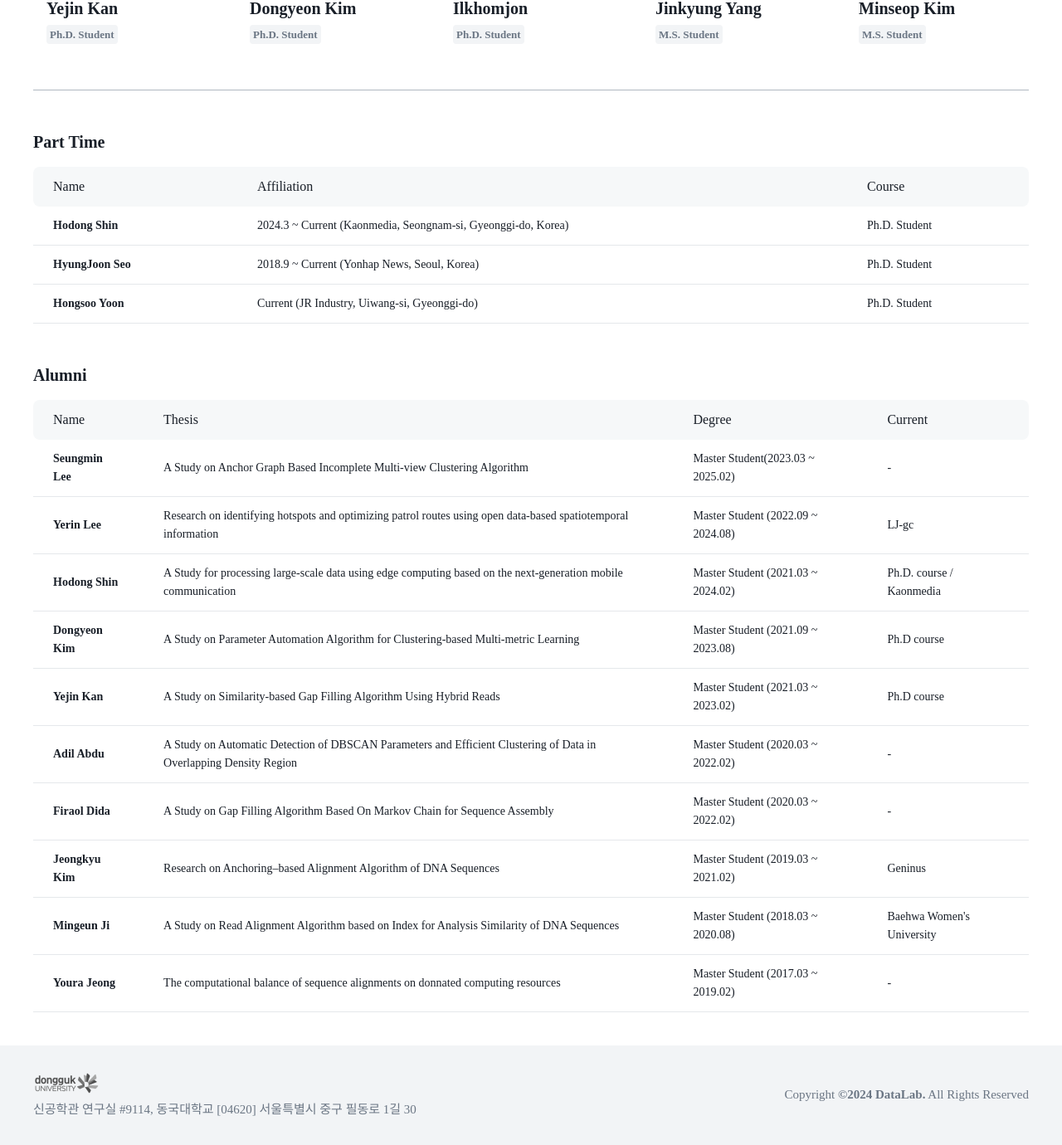
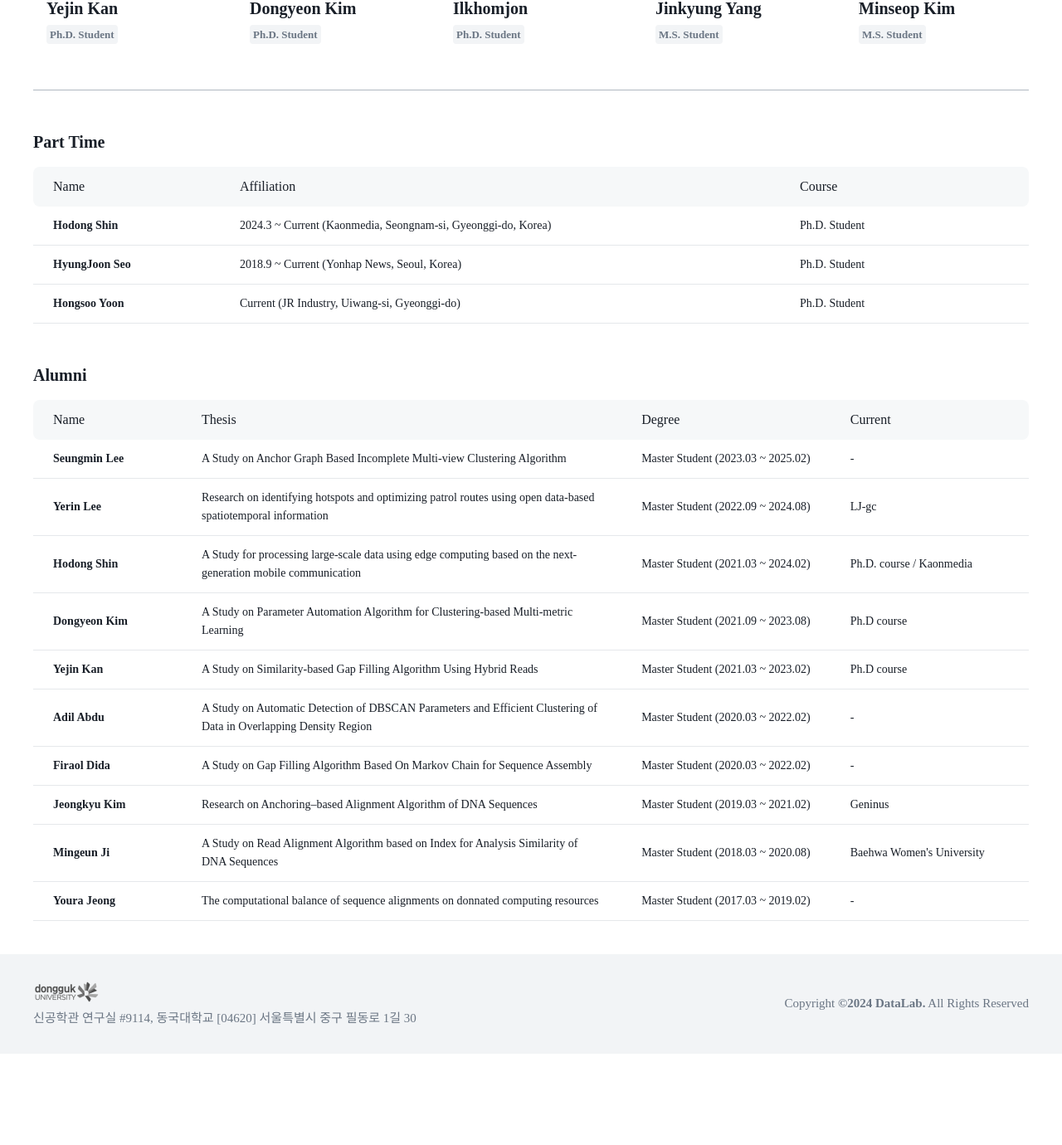
Before and after one commit to seobing/datalab_web, a PHP site: page /students/index.html in a window 1280 px wide. Shown: the part 616-1996 px from the top of the page at 83% size. After the commit the page ends 1886 px from the top, so only its background shows below. Run offline with PHP 8.4, Linux system fonts and the light colour scheme; some web fonts are replaced.

```diff
--- a/_data/students.yml
+++ b/_data/students.yml
@@ -102,7 +102,7 @@ part_time_students:
 alumni:
   - name: Seungmin Lee
     thesis: A Study on Anchor Graph Based Incomplete Multi-view Clustering Algorithm
-    degree: Master Student(2023.03 ~ 2025.02)
+    degree: Master Student (2023.03 ~ 2025.02)
     current: "-"
 
   - name: Yerin Lee
--- a/public_html/assets/css/main.css
+++ b/public_html/assets/css/main.css
@@ -19,6 +19,7 @@ body {
   display: flex;
   flex-direction: column;
   min-height: 100vh;
+  overflow: scroll;
 }
 
 main {
@@ -1487,6 +1488,7 @@ footer .footer-container .footer-wrap img {
   border-collapse: separate;
   border-spacing: 0;
   margin-bottom: 40px;
+  /*테이블 간격 조정*/
 }
 .students-container .students-table thead {
   border-radius: 8px;
@@ -1538,6 +1540,27 @@ footer .footer-container .footer-wrap img {
   line-height: 157.1%;
   text-decoration: none;
   letter-spacing: 1.5%;
+}
+.students-container .students-table th:nth-child(1),
+.students-container .students-table td:nth-child(1) {
+  width: 15%; /* Name */
+  white-space: nowrap; /* 텍스트 줄바꿈 방지 */
+}
+.students-container .students-table th:nth-child(2),
+.students-container .students-table td:nth-child(2) {
+  width: 45%; /* Thesis (이전보다 줄임) */
+  overflow: hidden;
+  text-overflow: ellipsis; /* 너무 길면 ...으로 표시 */
+}
+.students-container .students-table th:nth-child(3),
+.students-container .students-table td:nth-child(3) {
+  width: 20%; /* Degree */
+  white-space: nowrap;
+}
+.students-container .students-table th:nth-child(4),
+.students-container .students-table td:nth-child(4) {
+  width: 20%; /* Current */
+  white-space: nowrap;
 }
 @media (max-width: 768px) {
   .students-container {
--- a/public_html/feed.xml
+++ b/public_html/feed.xml
@@ -1 +1 @@
-<?xml version="1.0" encoding="utf-8"?><feed xmlns="http://www.w3.org/2005/Atom" ><generator uri="https://jekyllrb.com/" version="4.3.4">Jekyll</generator><link href="https://datalab.dongguk.edu/feed.xml" rel="self" type="application/atom+xml" /><link href="https://datalab.dongguk.edu/" rel="alternate" type="text/html" /><updated>2025-03-13T18:38:11+09:00</updated><id>https://datalab.dongguk.edu/feed.xml</id><title type="html">DataLab</title><subtitle>Write an awesome description for your new site here. You can edit this line in _config.yml. It will appear in your document head meta (for Google search results) and in your feed.xml site description.</subtitle></feed>
+<?xml version="1.0" encoding="utf-8"?><feed xmlns="http://www.w3.org/2005/Atom" ><generator uri="https://jekyllrb.com/" version="4.3.4">Jekyll</generator><link href="https://datalab.dongguk.edu/feed.xml" rel="self" type="application/atom+xml" /><link href="https://datalab.dongguk.edu/" rel="alternate" type="text/html" /><updated>2025-03-14T16:18:04+09:00</updated><id>https://datalab.dongguk.edu/feed.xml</id><title type="html">DataLab</title><subtitle>Write an awesome description for your new site here. You can edit this line in _config.yml. It will appear in your document head meta (for Google search results) and in your feed.xml site description.</subtitle></feed>
--- a/public_html/students/index.html
+++ b/public_html/students/index.html
@@ -104,7 +104,7 @@
 
     <div class="student-item" data-category="phd" data-research="[&quot;Research on De novo Assemblers&quot;,&quot;Research on Protein Function Prediction&quot;]" data-education="[{&quot;degree&quot;:&quot;M.S. in Multimedia Engineering&quot;,&quot;institution&quot;:&quot;Dongguk University, Korea&quot;,&quot;period&quot;:&quot;2021.03 - 2023.02&quot;},{&quot;degree&quot;:&quot;B.S. in Multimedia Engineering&quot;,&quot;institution&quot;:&quot;Dongguk University, Korea&quot;,&quot;period&quot;:&quot;2017.03 - 2021.02&quot;}]">
       <div class="student-image">
-        <img src="/~gangman/assets/images/students/yejin.jpg" alt="Yejin Kan" loading="lazy" />
+        <img src="/~gangman/assets/images/students/yejin2.jpg" alt="Yejin Kan" loading="lazy" />
       </div>
       <div class="student-info">
         <h3>Yejin Kan</h3>
@@ -142,7 +142,7 @@
       </div>
     </div>
 
-    <div class="student-item" data-category="ms" data-research="[&quot;-&quot;]" data-education="[{&quot;degree&quot;:&quot;B.S. in Multimedia Engineering&quot;,&quot;institution&quot;:&quot;Dongguk University, Korea&quot;,&quot;period&quot;:&quot;2019.03 - 2025.02&quot;}]">
+    <div class="student-item" data-category="ms" data-research="[&quot;Research on Long-Range Pupil Response Measurement and Emotional Cognitive Load Prediction&quot;]" data-education="[{&quot;degree&quot;:&quot;B.S. in Multimedia Engineering&quot;,&quot;institution&quot;:&quot;Dongguk University, Korea&quot;,&quot;period&quot;:&quot;2019.03 - 2025.02&quot;}]">
       <div class="student-image">
         <img src="/~gangman/assets/images/students/Minseob.jpeg" alt="Minseop Kim" loading="lazy" />
       </div>
@@ -208,7 +208,7 @@
         <tr>
           <td><strong>Seungmin Lee</strong></td>
           <td>A Study on Anchor Graph Based Incomplete Multi-view Clustering Algorithm</td>
-          <td>Master Student(2023.03 ~ 2025.02)</td>
+          <td>Master Student (2023.03 ~ 2025.02)</td>
           <td>-</td>
         </tr>
 
```
Also changed, not shown: _sass/_students.scss (+32 -0 lines), index.markdown (+12 -12 lines), public_html/gallery/index.html (+10 -0 lines), public_html/index.html (+12 -12 lines), public_html/assets/images/research/t-mdml/t-mdml.png, public_html/assets/images/research/t-mdml/t-mdml2.png (added), public_html/assets/images/students/yejin2.jpg (added), 2 other files.
